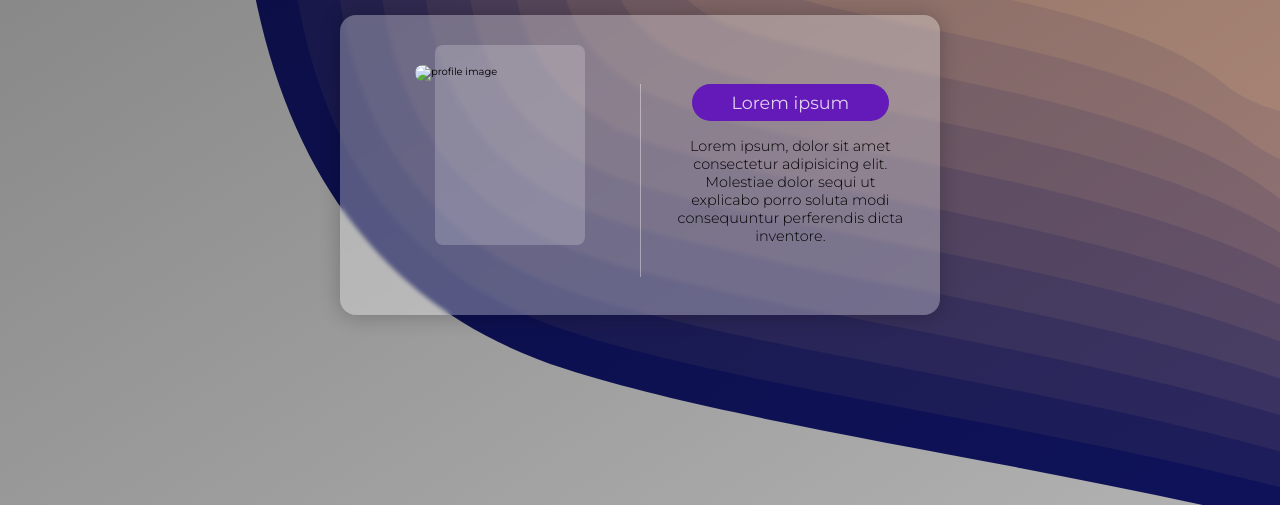
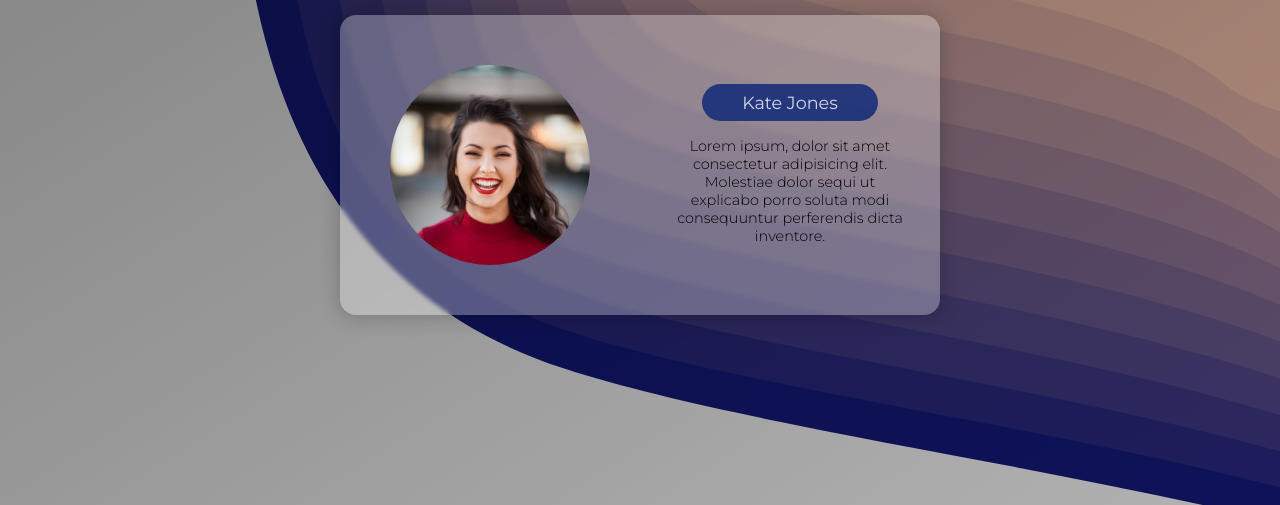
Before and after one commit to Hcmwebs/component, a plain HTML site: page index.html in a window 1280 px wide. Shown: the part 295-800 px from the top of the page. Drawn offline with Linux system fonts and the light colour scheme.

Commit message:
Changed the image photo, updated the cardBody heading and its background

```diff
--- a/index.html
+++ b/index.html
@@ -16,12 +16,12 @@
       <div class="card">
         <div class="card__header">
           <div class="imageWrapper">
-            <img src="/Images/img1" alt="profile image " >
+            <img src="/Images/img1.jpeg" alt="profile image " >
           </div>
         </div>
         <div class="card__body">
           <div class="text">
-            <h2>Lorem ipsum</h2>
+            <h2>Kate Jones</h2>
             <p>Lorem ipsum, dolor sit amet consectetur adipisicing elit. Molestiae dolor sequi ut explicabo porro soluta modi consequuntur perferendis dicta inventore.</p>
           </div>
         </div>
--- a/styles.css
+++ b/styles.css
@@ -69,28 +69,26 @@ main{
 }
 
 .imageWrapper{
-  width: 150px;
+  width: 200px;
   height: 200px;
+  border-radius: 50%;
+  overflow: hidden;
+  display: grid;
+  place-items: center;
   margin: 0 auto;
   position: relative;
+  transition:all 0.2s ease-in-out;
+  cursor: pointer;
 }
-.imageWrapper:before{
-  content:'';
-  width: 150px;
-  height: 200px;
-  margin: 0 auto;
-  position:absolute;
-  top: -20px;
-  left: 20px;
-  border-radius: .5rem;
-  background-color: rgba(255, 255, 255, 0.2);
-  z-index: -1;
+
+.imageWrapper:hover{
+    border: 5px solid rgba(255, 255, 255,0.7);
 }
 
 .imageWrapper img{
   width: 100%;
+  height: 100%;
   object-fit: cover;
-  border-radius:.5rem;
 }
 .card__body{
 width: 90%;
@@ -114,7 +112,7 @@ margin-top: 2rem;
   padding: 0.5rem 2.5rem;
   border:none;
   border-radius: 2rem;
-  background-color: rgb(100, 26, 184);
+  background-color: rgba(19, 42, 121, 0.859);
   color: rgba(255,255,255,0.8);
 }
 .text p{
@@ -134,7 +132,4 @@ margin-top: 2rem;
     flex-direction: row;
   }
 
-  .card__body{
-    border-left: 1px solid rgba(255,255,255,0.4);
-  }
 }
```
Also changed, not shown: Images/img1.jpeg (added), 3 other files.
